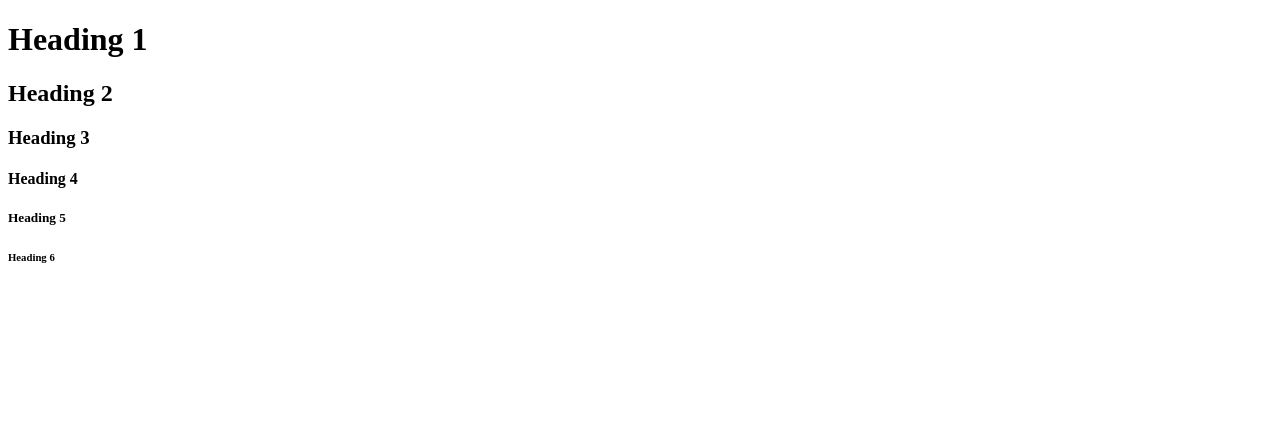
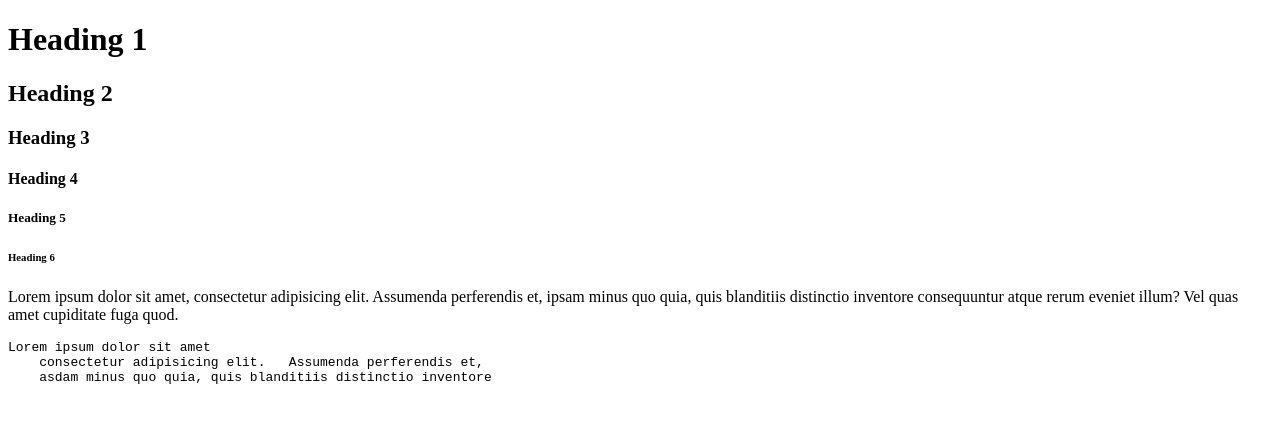
Before and after one commit to taslimahmedtamim/webDevelopment, a plain HTML site: page index.html in a window 1280 px wide. Drawn offline with Linux system fonts and the light colour scheme.

Commit message:
paragraph tag

```diff
--- a/index.html
+++ b/index.html
@@ -13,5 +13,10 @@
     <h4>Heading 4</h4>
     <h5>Heading 5</h5>
     <h6>Heading 6</h6>
+    <p>Lorem ipsum dolor sit amet, consectetur adipisicing elit. Assumenda perferendis et, ipsam minus quo quia, quis blanditiis distinctio inventore consequuntur atque rerum eveniet illum? Vel quas amet cupiditate fuga quod.</p>
+    <pre>Lorem ipsum dolor sit amet
+    consectetur adipisicing elit.   Assumenda perferendis et,
+    asdam minus quo quia, quis blanditiis distinctio inventore
+    </pre>
 </body>
 </html>
```
